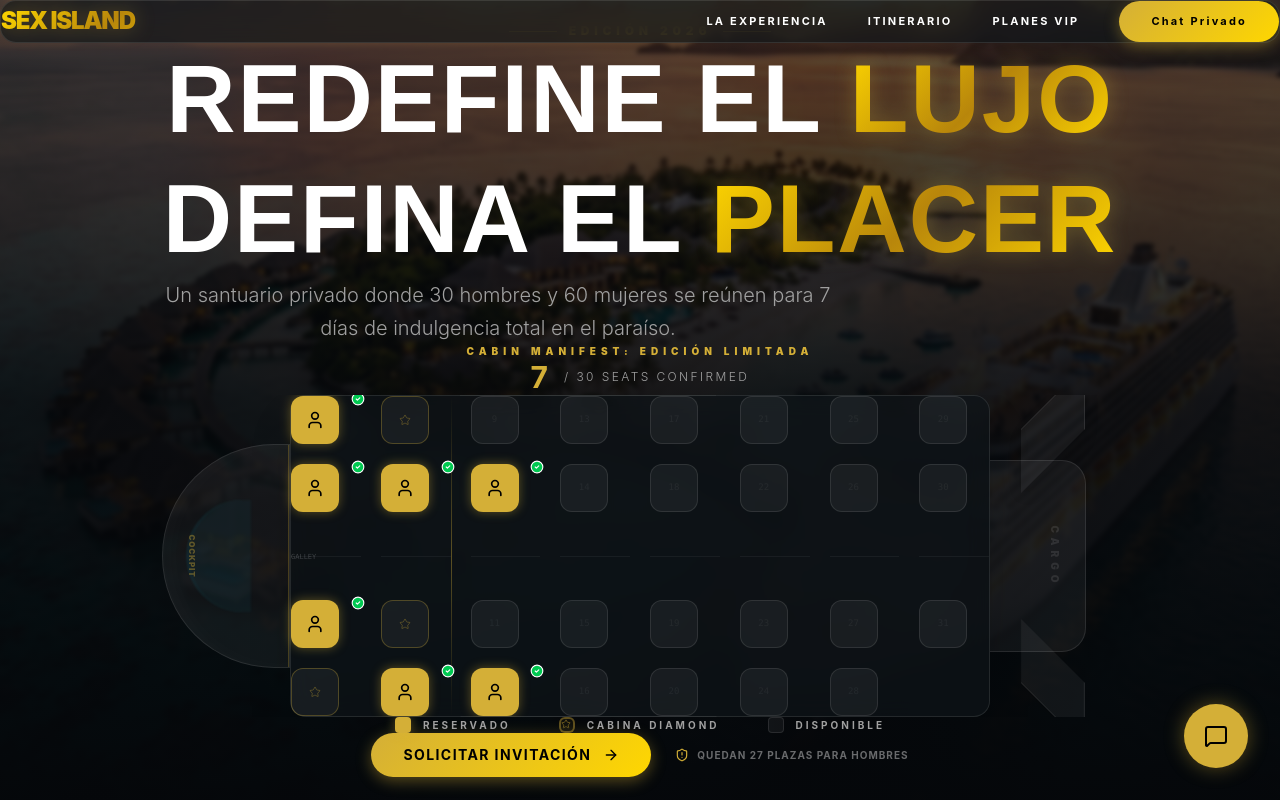
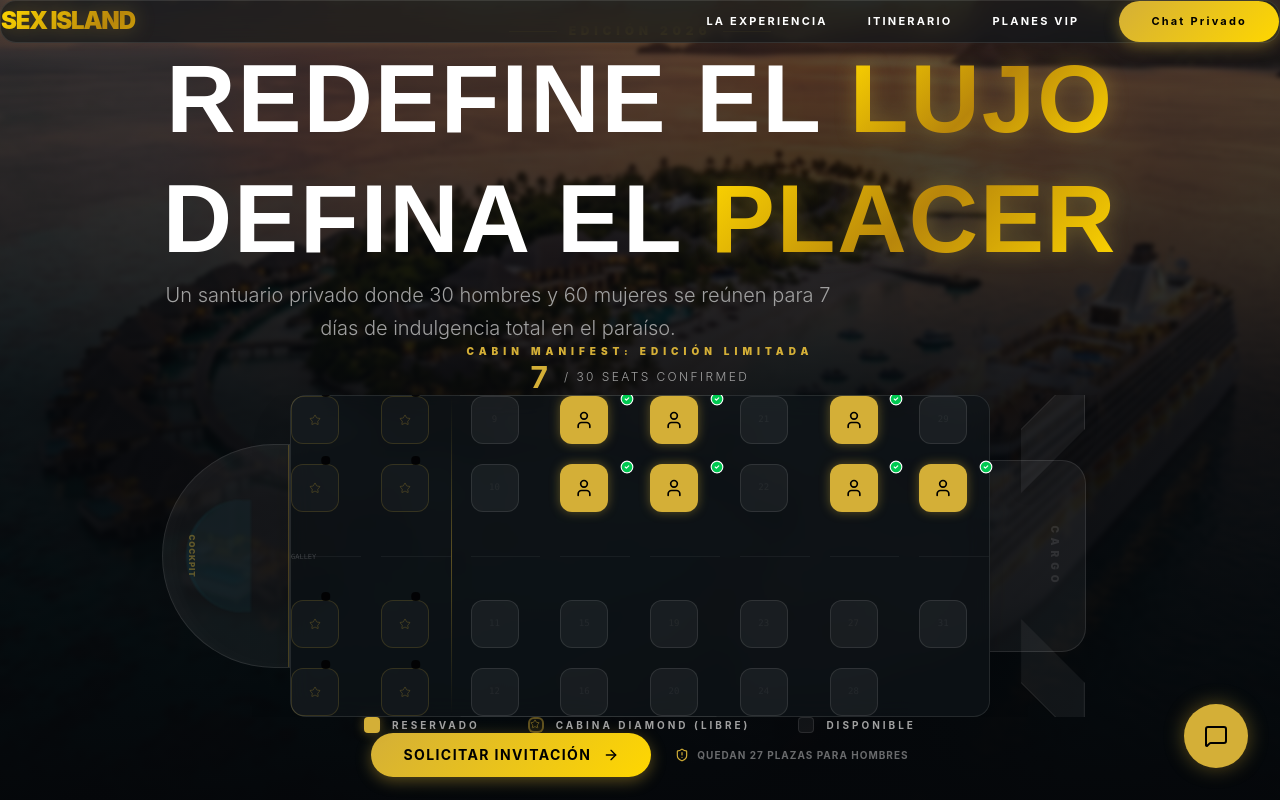
Before and after one commit to horaciolidity/sexisland, a React (Vite) app: page / in a window 1280 px wide. Shown: the top 800 px of the page. Built offline with nearby package versions, Linux system fonts and the light colour scheme.

Commit message:
Strategy: Free up VIP section and move confirmed guests to the rear

```diff
--- a/src/components/PlaneVisual.jsx
+++ b/src/components/PlaneVisual.jsx
@@ -3,12 +3,12 @@ import { motion } from 'framer-motion';
 import { User, CheckCircle2, Star } from 'lucide-react';
 
 const PlaneVisual = () => {
-    // 30 seats total (8 columns of 4 seats = 32 capacity, we use 30)
+    // 30 seats total
     const totalSeats = 30;
 
-    // Confirmed passengers: 7 total, distributed on both sides
-    // Let's place 4 on the left side and 3 on the right side
-    const confirmedIndices = [0, 1, 5, 9, 2, 7, 11];
+    // Confirmed passengers redistributed to the back (Indices 8 to 29)
+    // VIP section (Indices 0-7) stays FREE / Available
+    const confirmedIndices = [12, 13, 16, 17, 24, 25, 29];
 
     const getPassengerData = (index) => {
         const names = [
@@ -20,7 +20,7 @@ const PlaneVisual = () => {
             return {
                 name: names[idx] || `Guest #${idx + 1}`,
                 country: ["Italy", "USA", "UAE", "Japan", "France", "Spain", "Denmark"][idx % 7],
-                type: index < 8 ? "VIP Diamond" : "VIP Gold"
+                type: "Platinum Member"
             };
         }
         return null;
@@ -52,7 +52,7 @@ const PlaneVisual = () => {
 
                         {/* VIP Label Separator */}
                         <div className="absolute left-40 top-0 bottom-0 w-[1px] bg-gradient-to-b from-transparent via-primary/40 to-transparent z-20">
-                            <div className="absolute top-[-25px] left-1/2 -translate-x-1/2 text-[9px] font-black text-primary tracking-widest bg-[#05070A] px-2 whitespace-nowrap border border-primary/20 rounded">CABINA DIAMOND</div>
+                            <div className="absolute top-[-25px] left-1/2 -translate-x-1/2 text-[9px] font-black text-primary tracking-widest bg-[#05070A] px-2 whitespace-nowrap border border-primary/20 rounded uppercase">Diamond Zone (Available)</div>
                         </div>
 
                         {/* Wings Decoration */}
@@ -127,7 +127,7 @@ const PlaneVisual = () => {
                     <div className="w-4 h-4 rounded-md border-2 border-primary/40 bg-primary/5">
                         <Star size={10} className="mx-auto mt-0.5 text-primary opacity-50" />
                     </div>
-                    <span>Cabina Diamond</span>
+                    <span>Cabina Diamond (Libre)</span>
                 </div>
                 <div className="flex items-center gap-3">
                     <div className="w-4 h-4 rounded bg-white/5 border border-white/10"></div>
@@ -150,14 +150,17 @@ const SeatWrapper = ({ index, isConfirmed, data, isVIP }) => {
         w-10 h-10 md:w-12 md:h-12 rounded-xl flex items-center justify-center transition-all duration-500 cursor-default
         ${isConfirmed
                     ? 'bg-primary shadow-[0_0_20px_rgba(212,175,55,0.5)] border-primary seat-confirmed'
-                    : `bg-white/5 border ${isVIP ? 'border-primary/30' : 'border-white/10'} hover:border-primary/50`
+                    : `bg-white/5 border ${isVIP ? 'border-primary/30 animate-pulse-slow' : 'border-white/10'} hover:border-primary/50`
                 }
       `}>
                 {isConfirmed ? (
                     <User size={20} className="text-black" />
                 ) : (
                     isVIP ? (
-                        <Star size={12} className="text-primary/30 group-hover:text-primary transition-colors" />
+                        <div className="relative">
+                            <Star size={12} className="text-primary/40 group-hover:text-primary transition-colors duration-500" />
+                            <div className="absolute -inset-1 bg-primary/10 blur-sm rounded-full opacity-0 group-hover:opacity-100 transition-opacity"></div>
+                        </div>
                     ) : (
                         <span className="text-[9px] text-white/5 font-mono group-hover:text-white/40 transition-colors">{index + 1}</span>
                     )
@@ -168,6 +171,10 @@ const SeatWrapper = ({ index, isConfirmed, data, isVIP }) => {
                 <div className="absolute -top-1 -right-1 z-30">
                     <CheckCircle2 size={14} className="text-white fill-green-500 rounded-full" />
                 </div>
+            )}
+
+            {!isConfirmed && isVIP && (
+                <div className="absolute -top-2 left-1/2 -translate-x-1/2 text-[6px] font-black text-primary/0 group-hover:text-primary/100 transition-all uppercase tracking-tighter bg-black/80 px-1 rounded">VIP</div>
             )}
 
             {isConfirmed && (
--- a/src/index.css
+++ b/src/index.css
@@ -101,6 +101,24 @@ h3 {
   }
 }
 
+@keyframes pulse-slow {
+  0% {
+    opacity: 0.3;
+  }
+
+  50% {
+    opacity: 0.6;
+  }
+
+  100% {
+    opacity: 0.3;
+  }
+}
+
+.animate-pulse-slow {
+  animation: pulse-slow 4s infinite ease-in-out;
+}
+
 .btn-primary {
   background: linear-gradient(135deg, #D4AF37 0%, #FFD700 100%);
   color: black;
```
